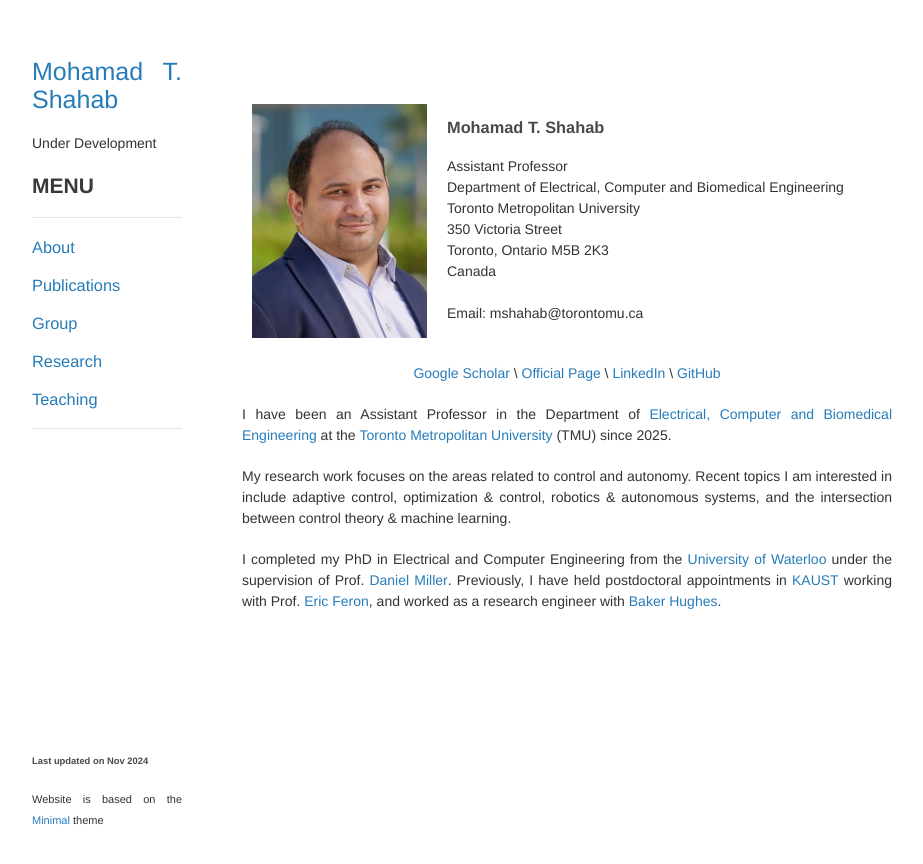
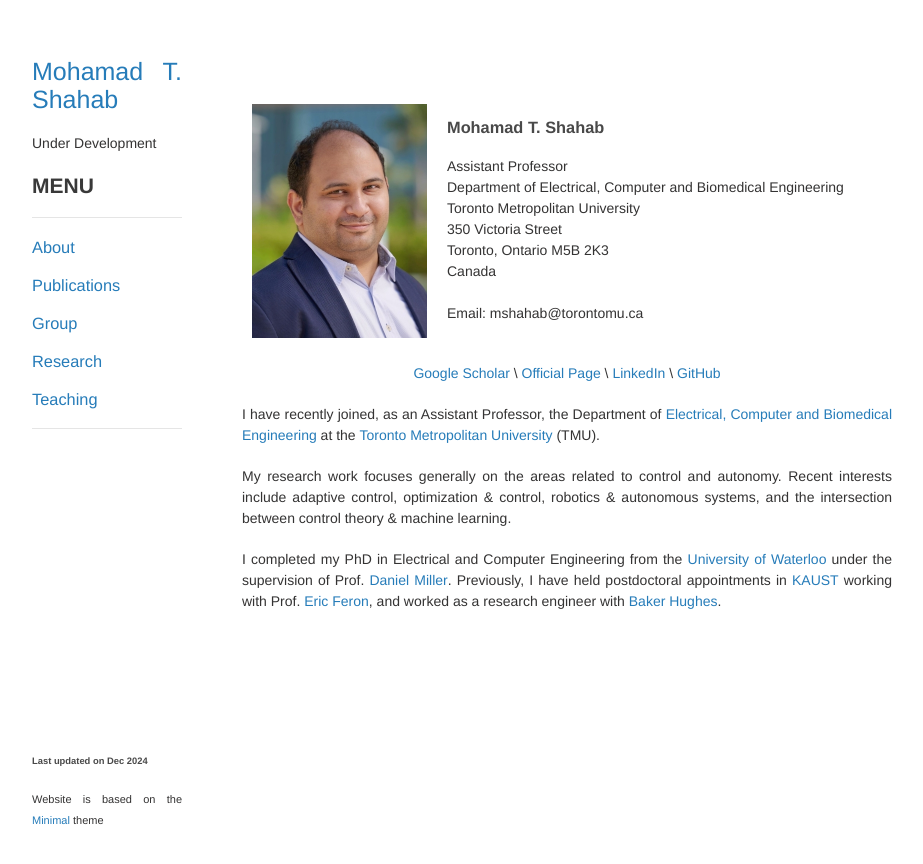
Before and after one commit to mohshahab/mohshahab.github.io, a Jekyll site: the page built from index.md, in a window 1280 px wide. Shown: the top 864 px of the page, without its empty margins (178-1101 px from the left). Built offline with Jekyll 4.4.1, drawn with Linux system fonts in a browser that asks for light colours; part of the change alters nothing that is shown.

Commit message:
mid dec update

````diff
--- a/_config.yml
+++ b/_config.yml
@@ -2,5 +2,5 @@ title: Mohamad T. Shahab
 logo:
 description: Under Development
 show_downloads: false
-google_analytics:
+google_analytics: G-WDSMKEPGBP
 theme: jekyll-theme-minimal
--- a/_includes/head-custom-google-analytics.html
+++ b/_includes/head-custom-google-analytics.html
@@ -1,10 +1,10 @@
 {% if site.google_analytics %}
-  <script>
-    (function(i,s,o,g,r,a,m){i['GoogleAnalyticsObject']=r;i[r]=i[r]||function(){
-    (i[r].q=i[r].q||[]).push(arguments)},i[r].l=1*new Date();a=s.createElement(o),
-            m=s.getElementsByTagName(o)[0];a.async=1;a.src=g;m.parentNode.insertBefore(a,m)
-        })(window,document,'script','//www.google-analytics.com/analytics.js','ga');
-    ga('create', '{{ site.google_analytics }}', 'auto');
-    ga('send', 'pageview');
-  </script>
+      <!-- Global site tag (gtag.js) - Google Analytics -->
+      <script async src="https://www.googletagmanager.com/gtag/js?id={{ site.google_analytics }}"></script>
+      <script>
+        window.dataLayer = window.dataLayer || [];
+        function gtag(){dataLayer.push(arguments);}
+        gtag('js', new Date());
+        gtag('config', '{{ site.google_analytics }}');
+      </script>
 {% endif %}
--- a/_layouts/default.html
+++ b/_layouts/default.html
@@ -24,15 +24,7 @@
         <p>{{ site.description | default: site.github.project_tagline }}</p>
 
 
-        <!--
-        {% if site.github.is_project_page %}
-        <p class="view"><a href="{{ site.github.repository_url }}">View the Project on GitHub <small>{{ site.github.repository_nwo }}</small></a></p>
-        {% endif %}
 
-        {% if site.github.is_user_page %}
-        <p class="view"><a href="{{ site.github.owner_url }}">View My GitHub Profile</a></p>
-        {% endif %}
-        -->
         <h2 class="view">MENU</h2>
         <hr>
         <h3 class="view"><a href="./">About</a></h3>
@@ -41,15 +33,7 @@
         <h3 class="view"><a href="./research.html">Research</a></h3>
         <h3 class="view"><a href="./teach.html">Teaching</a></h3>
         <hr>
-<!--
-        {% if site.show_downloads %}
-        <ul class="downloads">
-          <li><a href="{{ site.github.zip_url }}">Download <strong>ZIP File</strong></a></li>
-          <li><a href="{{ site.github.tar_url }}">Download <strong>TAR Ball</strong></a></li>
-          <li><a href="{{ site.github.repository_url }}">View On <strong>GitHub</strong></a></li>
-        </ul>
-        {% endif %}
-        -->
+
       </header>
       <section>
 
@@ -62,7 +46,7 @@
         <p>This project is maintained by <a href="{{ site.github.owner_url }}">{{ site.github.owner_name }}</a></p>
         {% endif %}
         -->
-        <h6>Last updated on Nov 2024</h6>
+        <h6>Last updated on Dec 2024</h6>
         <p><small>Website is based on the <a href="https://github.com/pages-themes/minimal">Minimal</a> theme</small></p>
       </footer>
     </div>
--- a/index.md
+++ b/index.md
@@ -7,7 +7,7 @@ layout: default
 
 
 
-<!--![left-aligned-image](./assets\img\shahab.jpg){: .align-left }-->
+
 
 
 <br>
@@ -45,147 +45,13 @@ layout: default
 
 
 
-I have been an Assistant Professor in the Department of [Electrical, Computer and Biomedical Engineering](https://www.torontomu.ca/electrical-computer-biomedical/) at the [Toronto Metropolitan University](https://www.torontomu.ca) (TMU) since 2025.
+I have recently joined, as an Assistant Professor, the Department of [Electrical, Computer and Biomedical Engineering](https://www.torontomu.ca/electrical-computer-biomedical/) at the [Toronto Metropolitan University](https://www.torontomu.ca) (TMU).
 
 
 
-My research work focuses on the areas related to control and autonomy. Recent topics I am interested in include adaptive control, optimization & control, robotics & autonomous systems, and the intersection between control theory & machine learning.
+My research work focuses generally on the areas related to control and autonomy. Recent interests include adaptive control, optimization & control, robotics & autonomous systems, and the intersection between control theory & machine learning.
 
 
 
 
 I completed my PhD in Electrical and Computer Engineering from the [University of Waterloo](https://www.uwaterloo.ca) under the supervision of Prof. [Daniel Miller](https://uwaterloo.ca/electrical-computer-engineering/profile/miller). Previously, I have held postdoctoral appointments in [KAUST](https://www.kaust.edu.sa) working with Prof. [Eric Feron](http://www.feron.org/Eric/), and worked as a research engineer with [Baker Hughes](https://www.bakerhughes.com).
-
-
-
-
-
-<!--
-
-<br>
-
-
-Text can be **bold**, _italic_, or ~~strikethrough~~.
-
-[Link to another page](./another-page.html).
-
-There should be whitespace between paragraphs.
-
-There should be whitespace between paragraphs. We recommend including a README, or a file with information about your project.
-
-# Header 1
-
-This is a normal paragraph following a header. GitHub is a code hosting platform for version control and collaboration. It lets you and others work together on projects from anywhere.
-
-## Header 2
-
-> This is a blockquote following a header.
->
-> When something is important enough, you do it even if the odds are not in your favor.
-
-### Header 3
-
-```js
-// Javascript code with syntax highlighting.
-var fun = function lang(l) {
-  dateformat.i18n = require('./lang/' + l)
-  return true;
-}
-```
-
-```ruby
-# Ruby code with syntax highlighting
-GitHubPages::Dependencies.gems.each do |gem, version|
-  s.add_dependency(gem, "= #{version}")
-end
-```
-
-#### Header 4
-
-*   This is an unordered list following a header.
-*   This is an unordered list following a header.
-*   This is an unordered list following a header.
-*   M.T. Shahab<br>"paper title,"<br>2020<br>
-
-*   what
-
-
-##### Header 5
-
-1.  This is an ordered list following a header.
-2.  This is an ordered list following a header.
-3.  This is an ordered list following a header.
-
-###### Header 6
-
-| head1        | head two          | three |
-|:-------------|:------------------|:------|
-| ok           | good swedish fish | nice  |
-| out of stock | good and plenty   | nice  |
-| ok           | good `oreos`      | hmm   |
-| ok           | good `zoute` drop | yumm  |
-
-### There's a horizontal rule below this.
-
-* * *
-
-### Here is an unordered list:
-
-*   Item foo
-*   Item bar
-*   Item baz
-*   Item zip
-
-### And an ordered list:
-
-1.  Item one
-1.  Item two
-1.  Item three
-1.  Item four
-
-### And a nested list:
-
-- level 1 item
-  - level 2 item
-  - level 2 item
-    - level 3 item
-    - level 3 item
-- level 1 item
-  - level 2 item
-  - level 2 item
-  - level 2 item
-- level 1 item
-  - level 2 item
-  - level 2 item
-- level 1 item
-
-### Small image
-
-![Octocat](https://github.githubassets.com/images/icons/emoji/octocat.png)
-
-### Large image
-
-![Branching](https://guides.github.com/activities/hello-world/branching.png)
-
-
-### Definition lists can be used with HTML syntax.
-
-<dl>
-<dt>Name</dt>
-<dd>Godzilla</dd>
-<dt>Born</dt>
-<dd>1952</dd>
-<dt>Birthplace</dt>
-<dd>Japan</dd>
-<dt>Color</dt>
-<dd>Green</dd>
-</dl>
-
-```
-Long, single-line code blocks should not wrap. They should horizontally scroll if they are too long. This line should be long enough to demonstrate this.
-```
-
-```
-The final element.
-```
--->
````
